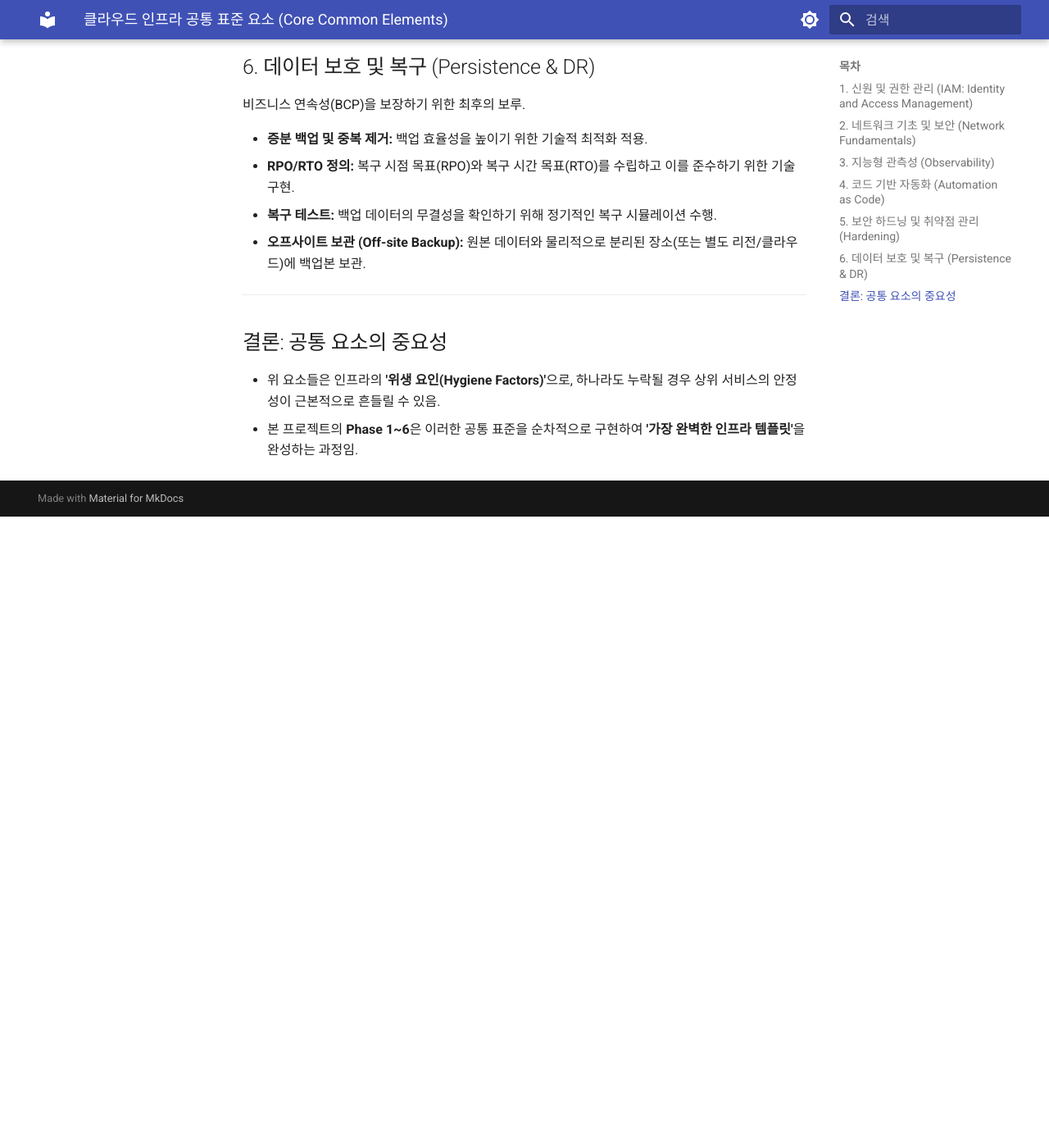
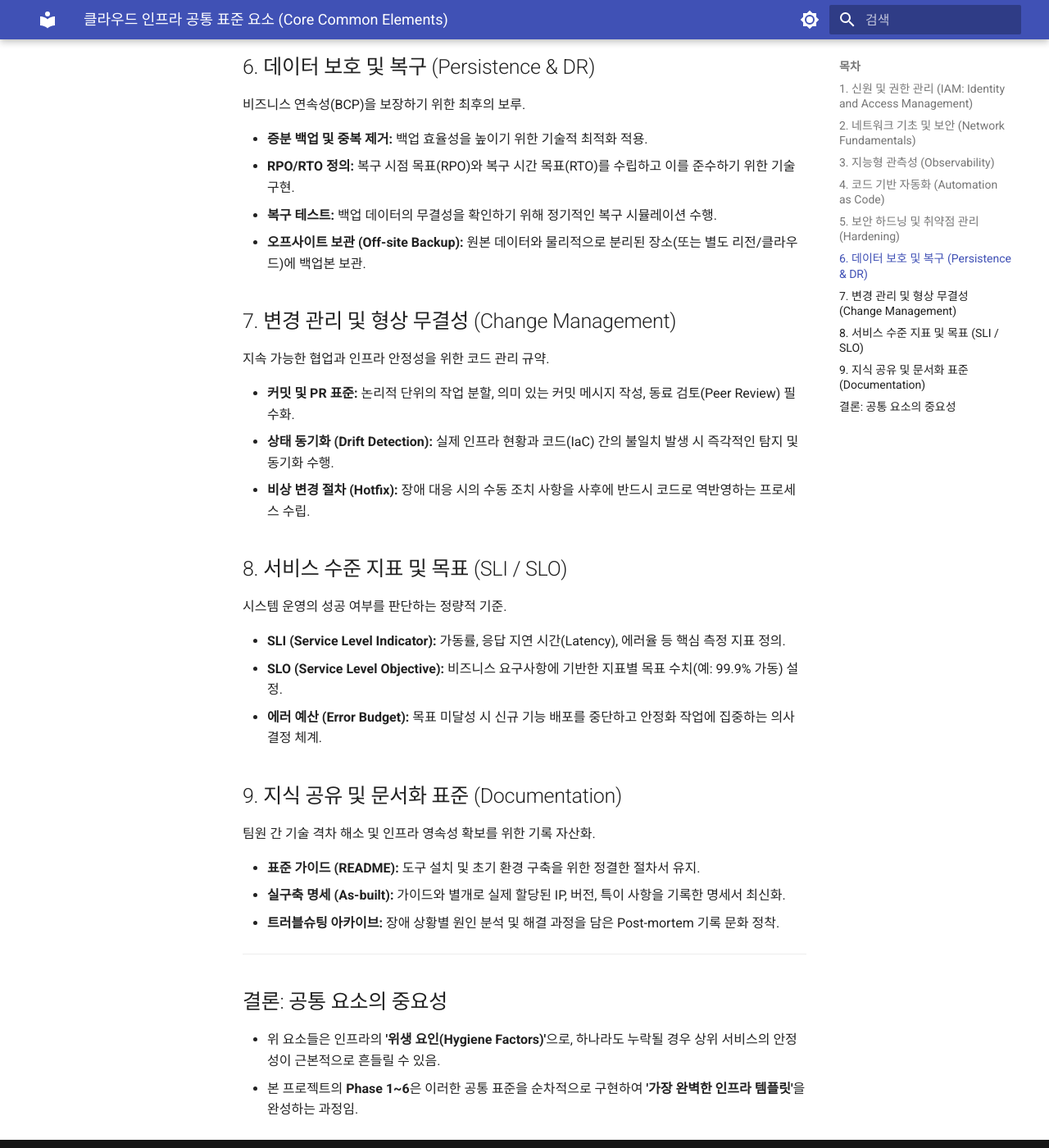
Before and after one commit to ksj686/cloud_infra, an MkDocs documentation site: the page built from docs/knowledge_base/common_infra_elements.md, in a window 1280 px wide and 1400 px high, scrolled down 1865 px. Shown: the whole window at 82% size. Built offline with MkDocs 1.6.1 and Material for MkDocs 9.7.7, drawn with Linux system fonts in a browser that asks for light colours; before the commit the page ends 2495 px from its top, so only the background shows below that.

Commit message:
docs: 팀 프로젝트 수행 시 팀원들이 지켜야 할 변경 관리(Change Management), 서비스 수준 지표(SLI/SLO), 그리고 문서화 표준 등의 핵심 운영 요소  - 협업 규약 수립: 커밋/PR 표준과 드리프트 탐지(Drift Detection)를 통해 IaC 기반의 팀 협업 기반 마련  - 운영 목표 정량화: SLO 및 에러 예산(Error Budget) 개념을 도입하여 기술적 결정을 비즈니스 가치와 연결  - 지식 자산화 강제: README(절차), AS_BUILT(결과), Post-mortem(경험)의 3단계 문서화 표준 정립

```diff
--- a/docs/knowledge_base/common_infra_elements.md
+++ b/docs/knowledge_base/common_infra_elements.md
@@ -57,6 +57,30 @@
 - **복구 테스트:** 백업 데이터의 무결성을 확인하기 위해 정기적인 복구 시뮬레이션 수행.
 - **오프사이트 보관 (Off-site Backup):** 원본 데이터와 물리적으로 분리된 장소(또는 별도 리전/클라우드)에 백업본 보관.
 
+## 7. 변경 관리 및 형상 무결성 (Change Management)
+
+지속 가능한 협업과 인프라 안정성을 위한 코드 관리 규약.
+
+- **커밋 및 PR 표준:** 논리적 단위의 작업 분할, 의미 있는 커밋 메시지 작성, 동료 검토(Peer Review) 필수화.
+- **상태 동기화 (Drift Detection):** 실제 인프라 현황과 코드(IaC) 간의 불일치 발생 시 즉각적인 탐지 및 동기화 수행.
+- **비상 변경 절차 (Hotfix):** 장애 대응 시의 수동 조치 사항을 사후에 반드시 코드로 역반영하는 프로세스 수립.
+
+## 8. 서비스 수준 지표 및 목표 (SLI / SLO)
+
+시스템 운영의 성공 여부를 판단하는 정량적 기준.
+
+- **SLI (Service Level Indicator):** 가동률, 응답 지연 시간(Latency), 에러율 등 핵심 측정 지표 정의.
+- **SLO (Service Level Objective):** 비즈니스 요구사항에 기반한 지표별 목표 수치(예: 99.9% 가동) 설정.
+- **에러 예산 (Error Budget):** 목표 미달성 시 신규 기능 배포를 중단하고 안정화 작업에 집중하는 의사결정 체계.
+
+## 9. 지식 공유 및 문서화 표준 (Documentation)
+
+팀원 간 기술 격차 해소 및 인프라 영속성 확보를 위한 기록 자산화.
+
+- **표준 가이드 (README):** 도구 설치 및 초기 환경 구축을 위한 정결한 절차서 유지.
+- **실구축 명세 (As-built):** 가이드와 별개로 실제 할당된 IP, 버전, 특이 사항을 기록한 명세서 최신화.
+- **트러블슈팅 아카이브:** 장애 상황별 원인 분석 및 해결 과정을 담은 Post-mortem 기록 문화 정착.
+
 ---
 
 ## 결론: 공통 요소의 중요성
```
